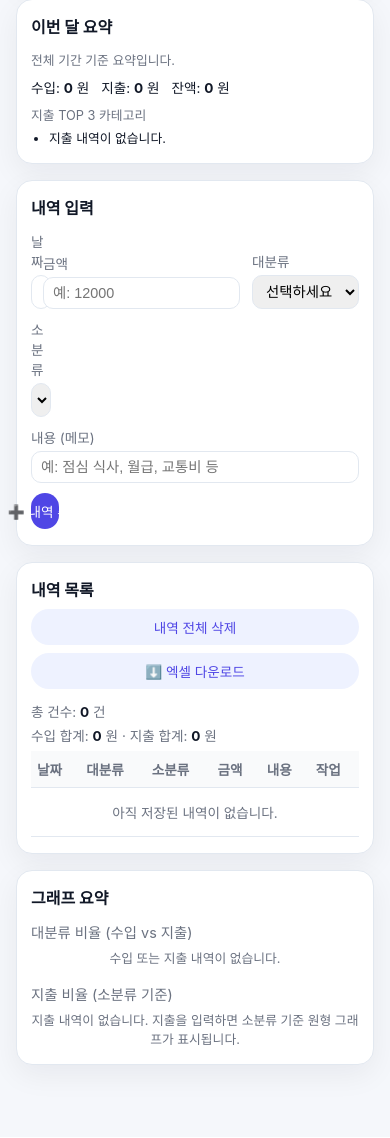
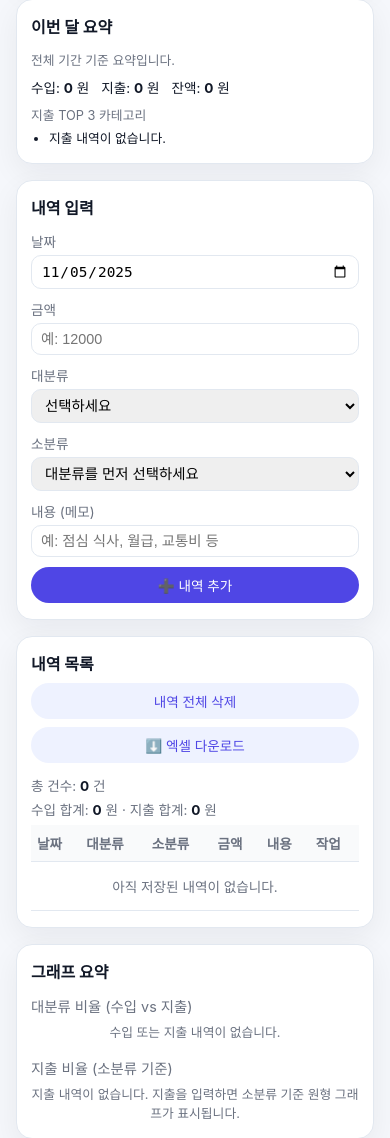
Before and after one commit to KimJunYoung0524/account-book, a Flask app: page / in a window 390 px wide. Shown: the part 572-1710 px from the top of the page. Before the commit the page ends 1659 px from the top, so only its background shows below. Run offline with Flask 3, Linux system fonts and the light colour scheme; data that the repository does not hold is empty.

Commit message:
layout: responsive form grid (pc-like on mobile)

```diff
--- a/templates/index.html
+++ b/templates/index.html
@@ -150,7 +150,7 @@
             font-size: 0.75rem;
         }
 
-        /* ===== 폼 ===== */
+        /* ===== 입력 폼: PC 4칸 / 태블릿 2칸 / 모바일 1칸 ===== */
         form {
             display: grid;
             grid-template-columns: repeat(4, minmax(0, 1fr));
@@ -165,6 +165,11 @@
             gap: 4px;
             font-size: 0.85rem;
             min-width: 0;
+        }
+
+        /* 메모, 버튼 같은 넓은 줄 */
+        .form-group-wide {
+            grid-column: span 4;
         }
 
         label {
@@ -348,8 +353,16 @@
 
         /* ===== 반응형 ===== */
 
-        /* 768px 이하에서는 폼을 1열로 (모든 모바일·태블릿에서 세로 배치) */
-        @media (max-width: 768px) {
+        /* 태블릿: 폼 2칸, 넓은 줄은 전체 차지 */
+        @media (max-width: 900px) {
+            form {
+                grid-template-columns: repeat(2, minmax(0, 1fr));
+            }
+
+            .form-group-wide {
+                grid-column: 1 / -1;
+            }
+
             header {
                 flex-direction: column;
                 align-items: flex-start;
@@ -366,13 +379,10 @@
                 flex-wrap: wrap;
             }
 
-            form {
-                grid-template-columns: 1fr;
+            .card {
+                padding: 14px 14px 16px;
             }
-        }
 
-        /* 그래프, 카드 패딩 살짝 줄이기 */
-        @media (max-width: 600px) {
             .chart-container {
                 flex-direction: column;
             }
@@ -380,14 +390,18 @@
             .chart-box {
                 flex: 1 1 100%;
             }
-
-            .card {
-                padding: 14px 14px 16px;
-            }
         }
 
-        /* 작은 모바일에서 헤더 버튼/요약 정렬 */
+        /* 작은 모바일: 폼 1칸 + 버튼 세로 */
         @media (max-width: 520px) {
+            form {
+                grid-template-columns: 1fr;
+            }
+
+            .form-group-wide {
+                grid-column: 1 / -1;
+            }
+
             .header-buttons {
                 flex-direction: column;
                 align-items: stretch;
@@ -491,11 +505,11 @@
                     <option value="">대분류를 먼저 선택하세요</option>
                 </select>
             </div>
-            <div class="form-group" style="grid-column: span 3;">
+            <div class="form-group form-group-wide">
                 <label for="memo">내용 (메모)</label>
                 <input type="text" id="memo" placeholder="예: 점심 식사, 월급, 교통비 등" required>
             </div>
-            <div class="form-group form-actions">
+            <div class="form-group form-actions form-group-wide">
                 <button type="submit" class="btn">➕ 내역 추가</button>
                 <div class="error-message" id="form-error" style="display:none;"></div>
             </div>
```
